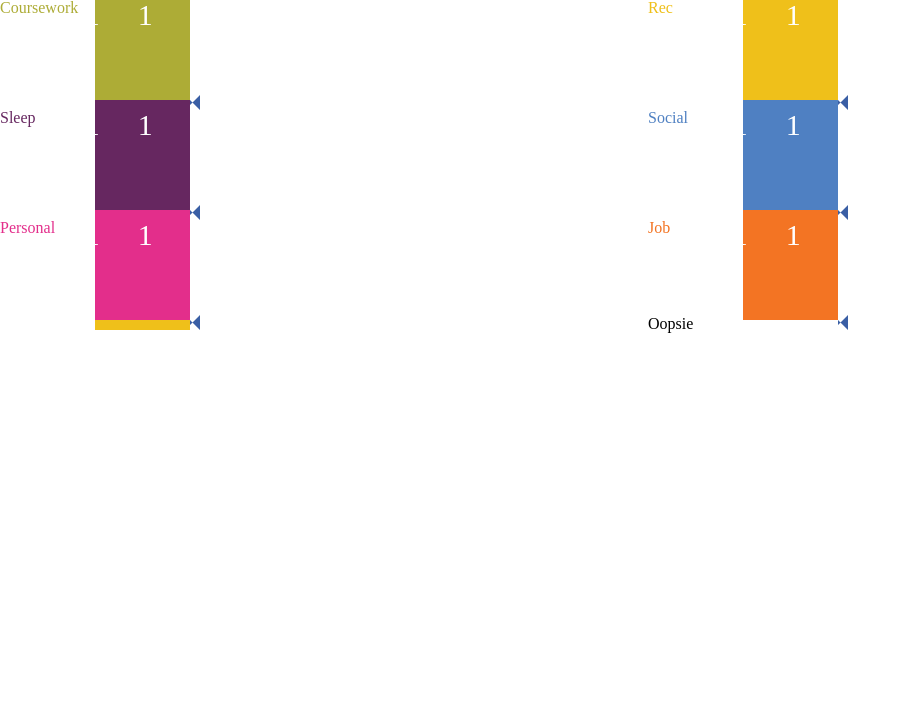
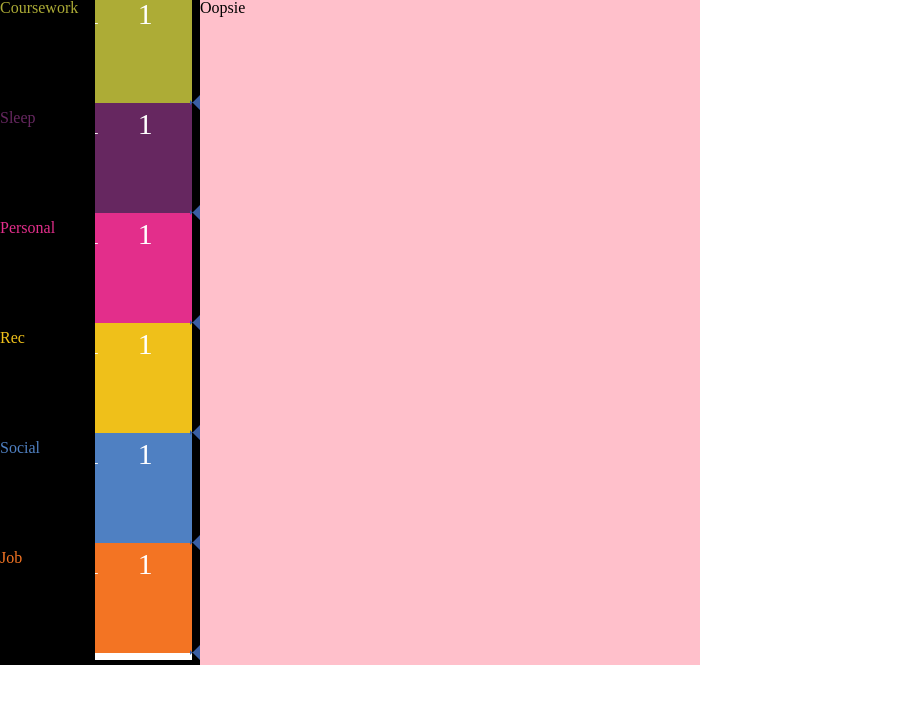
Before and after one commit to narenranjit/css-misc, a plain HTML site: page index.html in a window 1280 px wide. Shown: the whole page, without its empty margins (0-911 px from the left). Drawn offline with Linux system fonts and the light colour scheme.

Commit message:
table cell layout

```diff
--- a/app/styles/resizer.scss
+++ b/app/styles/resizer.scss
@@ -2,12 +2,11 @@ $colors: "#ADAC36", "#662760", "#E32E8B", "#EFC01A", "#4F80C2", "#F37423";
 $colors2: "#ADAC36", "#662760", "#E32E8B", "#EFC01A", "#4F80C2", "#F37423", "#FFF";
 
 .slider {
-	-webkit-column-count: 2;
-
 	ul {
 		width: 200px;
 		overflow:visible;
-		height: 648px;
+		// -webkit-transform: scale(0.7,0.7);
+		// font-size: 1.2em;
 
 		li {
 			max-height: 191px;
@@ -18,7 +17,7 @@ $colors2: "#ADAC36", "#662760", "#E32E8B", "#EFC01A", "#4F80C2", "#F37423", "#FF
 
 				 &:nth-child(#{$index}):after{
 					background: #{$color};
-					-webkit-box-shadow: 0 12px 0 0  #{$nextColor};
+					-webkit-box-shadow: 0 4px 0 0  #{$color}, 0 12px 0 0  #{$nextColor};
 				}
 
 				&:nth-child(#{$index}) {
@@ -30,6 +29,7 @@ $colors2: "#ADAC36", "#662760", "#E32E8B", "#EFC01A", "#4F80C2", "#F37423", "#FF
 			height: 40px;
 			margin: 0 0;
 
+			// margin-top: -10px;
 			overflow-y: hidden;
 			overflow-x: visible;
 			position:relative;
@@ -44,10 +44,10 @@ $colors2: "#ADAC36", "#662760", "#E32E8B", "#EFC01A", "#4F80C2", "#F37423", "#FF
 				border-right:10px solid #3A5FA5;
 			}
 			&:after {
-				width:  -webkit-calc(100% - 105px);
+				width:  -webkit-calc(100% - 103px);
 				height: -webkit-calc(100% - 10px);
 				position: absolute;
-				top: 0;
+				top: -1px;
 				left: 95px;
 				background:green;
 				content: attr(style);
@@ -67,24 +67,38 @@ $colors2: "#ADAC36", "#662760", "#E32E8B", "#EFC01A", "#4F80C2", "#F37423", "#FF
 
 }
 
-// .slider {
-// 	min-height: 665px;
-// 	height: auto;
-// 	overflow: visible;
-// 	background: black;
+.slider {
+	min-height: 665px;
+	height: auto;
+	overflow: visible;
+	background: black;
 
-// 	position: relative;
-// 	ul, .errorContainer{
-// 		float: left;
-// 	}
+	position: relative;
+	ul, .errorContainer{
+		float: left;
+	}
 
-// 	.errorContainer{
-// 		// width: -webkit-calc(100% - 200px);
-// 		background: pink;
-// 		position: absolute;
-// 		top: 0;
-// 		left:200px;
-// 		right: 0;
-// 		bottom: 0;
-// 	}
-// }
+	.errorContainer{
+		// width: -webkit-calc(100% - 200px);
+		background: pink;
+		position: absolute;
+		top: 0;
+		left:200px;
+		right: 0;
+		bottom: 0;
+
+		overflow: auto;
+		width: 500px;
+		p {
+			min-height: 1000px;
+		}
+	}
+}
+
+
+.slider {
+	display: table;
+}
+.slider .col {
+	display: table-cell;
+}
--- a/index.html
+++ b/index.html
@@ -38,7 +38,7 @@
 		</div>
 	</div> -->
   <div class="slider">
-     <ul>
+     <ul class="col">
       <li style="height: 110px;"> Coursework </li>
       <li style="height: 110px;"> Sleep </li>
         <li style="height: 110px;"> Personal</li>
@@ -48,7 +48,7 @@
 
         <li style="height: 110px;"> Job </li>
     </ul>
-    <div class="errorContainer">
+    <div class="errorContainer col">
         <p class="error"> Oopsie</p>
     </div>
 </div>
```
Also changed, not shown: public/styles/main.css, public/styles/pie.css, public/styles/resizer.css.
